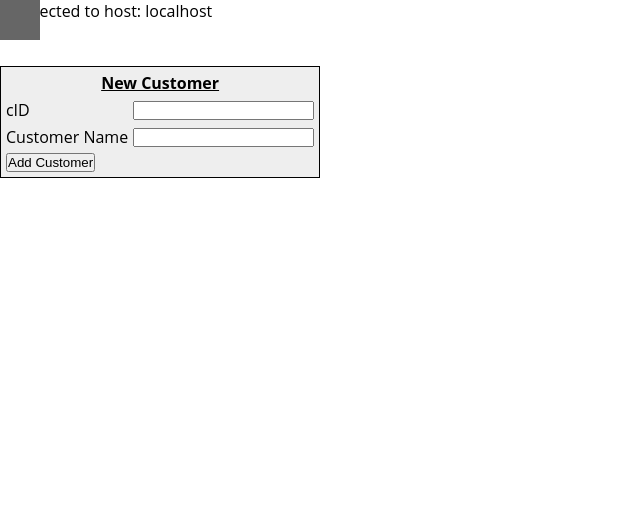
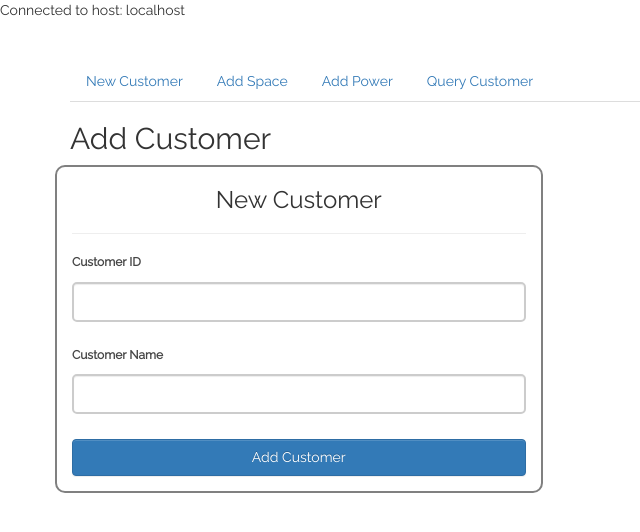
Before and after one commit to who8mahrice/Power-Provisioning-, a PHP site: page /new_customer.php in a window 1280 px wide. Shown: the top 532 px of the page, without its empty margins (0-640 px from the left). Run offline with PHP 8.4, Linux system fonts and the light colour scheme; some libraries are stand-ins or nearby versions.

Commit message:
Update new_customer.php

```diff
--- a/HOU2/Power Product/new_customer.php
+++ b/HOU2/Power Product/new_customer.php
@@ -1,25 +1,79 @@
 <?php
 
-include 'connect.inc.php';
-require_once 'navi.php';
 
-$connection = new mysqli($db_hostname, $db_username, $db_password, $db_database);
 
-//checks connection
-if ($connection->connect_error) die($connection->connect_error);
+include 'new_customer_functions.php';
+//include 'css.css';
+//require_once 'navi.php';
+require_once 'newNav.php';
 
-echo <<<_END
-<div class=content>
+
+?>
+
+<html>
+ <head>
+  <link rel="stylesheet" type="text/css" href="css/style.css" />
+  <link rel="stylesheet" href="https://maxcdn.bootstrapcdn.com/bootstrap/3.3.6/css/bootstrap.min.css"/>
+
+
+  <script src="https://maxcdn.bootstrapcdn.com/bootstrap/3.3.7/js/bootstrap.min.js"></script>
+  <script src="https://ajax.googleapis.com/ajax/libs/jquery/3.2.1/jquery.min.js"></script>
+  <script type="text/javascript" src="assets/jquery-1.11.3-jquery.min.js"></script>
+  <link href="bootstrap/css/bootstrap.min.css" rel="stylesheet" media="screen">
+<link href="bootstrap/css/bootstrap-theme.min.css" rel="stylesheet" media="screen">
+<link href="assets/datatables.min.css" rel="stylesheet" type="text/css">
+  <link rel="stylesheet" type="text/css" href="css/new_customer.css" />
+ </head>
+<!--
              <style>
-    table{
-        border: 1px solid black;
-    }
-
-    th {
-        text-decoration: underline;
+                div #newCust {
+                   margin: 0 auto;
                 }
             </style>
+-->
     <body>
+        <!-- <div><h2> Add Customer </h2></div> -->
+       <!-- <div class="content container-fluid" id="newCustomer">
+       -->
+            <div class="container" id="content">
+              <div><h2> Add Customer </h2></div>
+                <div class="row">
+                    <div class="col-xs-5" id="custUI">
+                    <form action = 'new_customer.php' method='post'>
+                    <div class="header"><h3>New Customer </h3></div>
+                    <hr class="half-rule"/>
+                        <div class="form-group">
+                            <label for="cID">Customer ID</label>
+                            <input class="form-control" type='text' class="form-control" id="cID" name='cID'>
+                        </div>
+                        <div class="form-group">
+                            <label for="customerName">Customer Name</label>
+                            <input class="form-control" type='text' id="customerName" name='customerName'>
+                        </div>
+                            <div class="form-group">
+                                 <!--
+                                 <input class="form-control" type="submit" value="Add Customer" name="newCustomer">
+                                 -->
+                                 <button type="submit" class="btn btn-primary" name="newCustomer" id="newCustomer" style="height: 37px; width: 100%; left: 250; top: 250;">Add Customer
+                                 </button>
+
+
+                             </div>
+                    </form>
+                    </div>
+                </div> <!-- row -->
+        </div>
+    </body>
+</html>
+
+
+<!-- OLD new customer
+
+<body>
+
+        <div><h2> Add Customer </h2></div>
+        <div class="content">
+
             <table border="0" cellpadding="10" cellspacing="5" bgcolor="#eeeeee">
                 <th colspan="2" align="center">New Customer</th>
                 <form action = 'new_customer.php' method='post'>
@@ -27,43 +81,11 @@ echo <<<_END
                 <td><input type='text' name='cID'></td></tr>
                 <tr><td>Customer Name </td>
                 <td><input type='text' name='customerName'></td></tr>
-    <tr><td><input type="submit" value="Add Customer" name="newCustomer"></td></tr>
+                <tr><td><td><input type="submit" value="Add Customer" name="newCustomer"></td></td></tr>
                 </form>
         </div>
+
     </body>
 
-_END;
 
-if(isset($_POST['cID']) && isset($_POST['customerName']) && isset($_POST['newCustomer'])){
-
-    //Prepare and bind
-    $stmt = $connection->prepare("INSERT INTO customer(cID,customerName) VALUES(?,?)");
-    $stmt->bind_param('is', $_POST['cID'],$_POST['customerName']);
-    //Parameters are already set, execute
-    $stmt->execute();
-
-    $stmt = $connection->prepare("SELECT cID, customerName FROM customer ");
-    $stmt->execute();
-    $stmt->bind_result($cID,$customerName);
-    //fetch values
-    while ($stmt->fetch()) {
-    echo "$cID $customerName"."<br>";
-    }
-
-
-    //close statement
-    $stmt->close();
-
-}
-
-    $connection->close();
-
-//To prevent SQL injections
-/*
-function get_post($connection, $var)
-    {
-            return $connection->real_escape_string($_POST['$var']);
-    }
-*/
-
-?>
+-->
```
Lines whose indentation alone changed are shown as unchanged.
